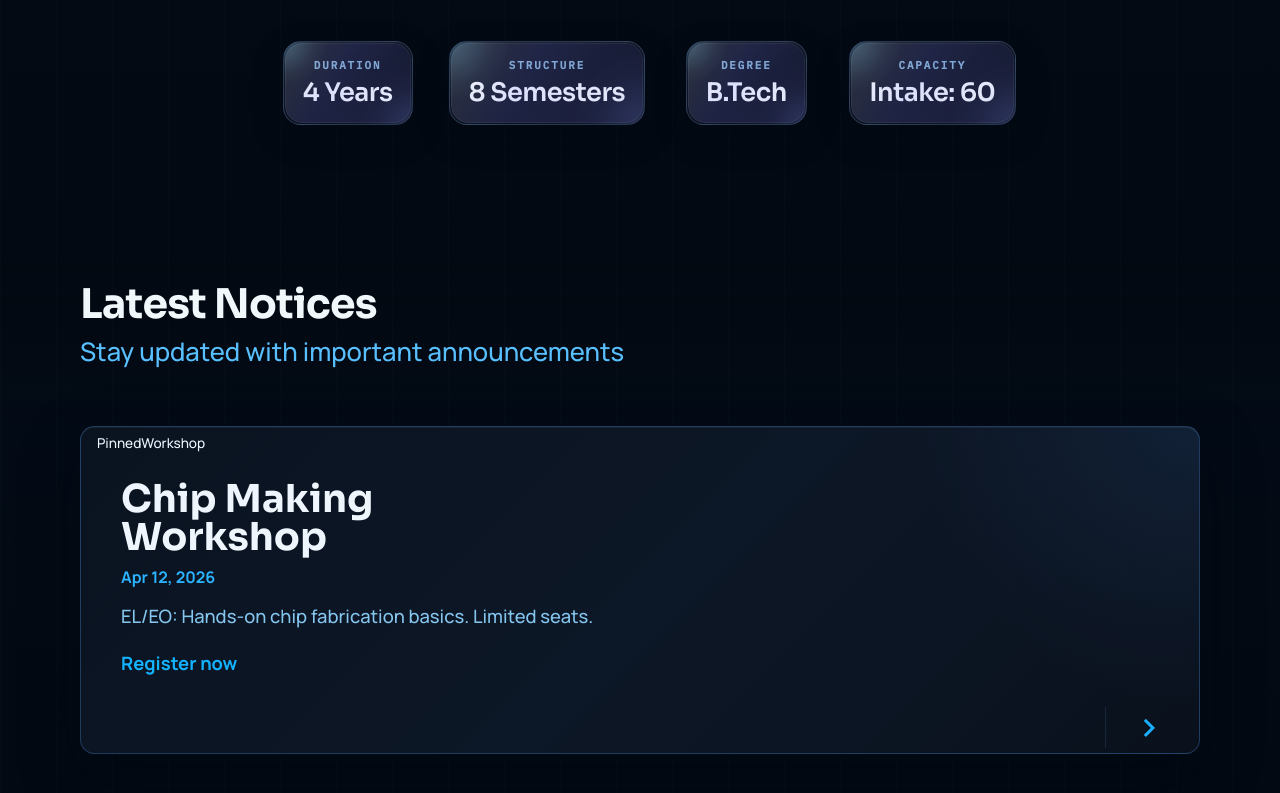
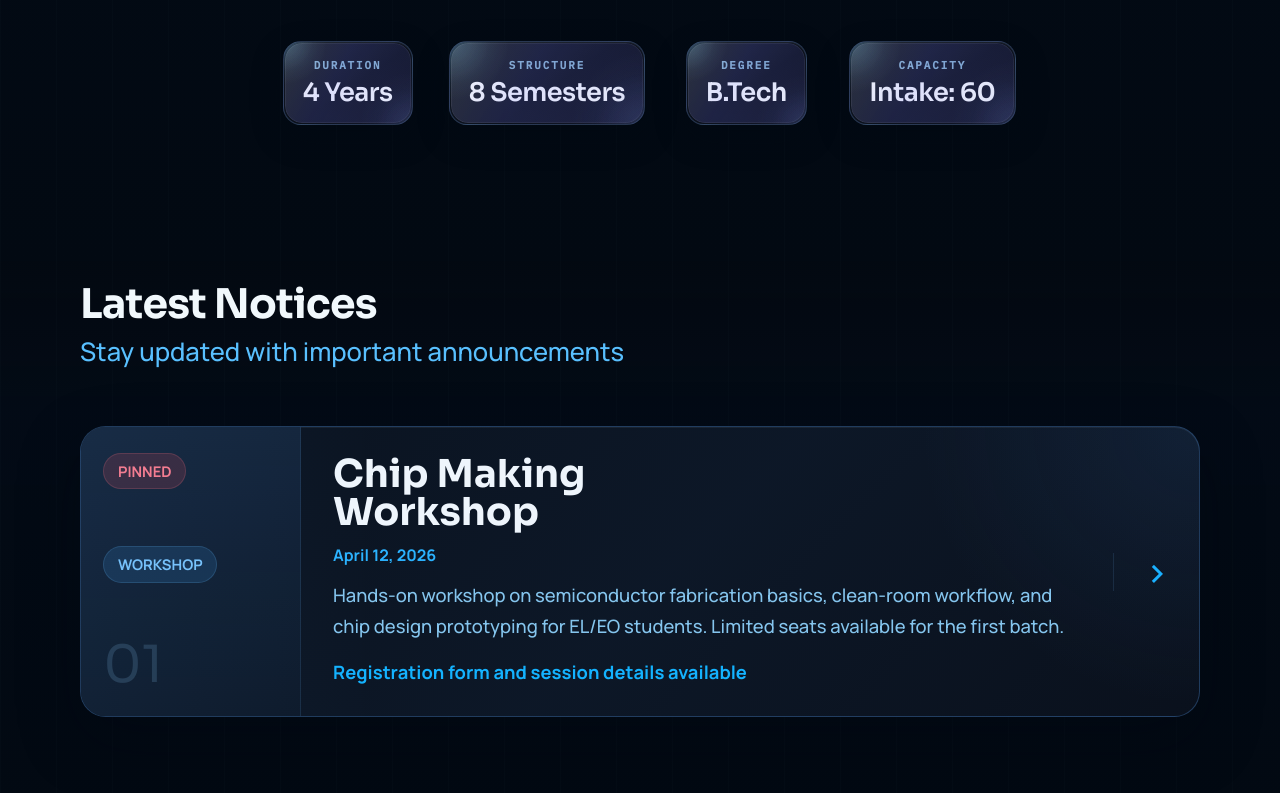
Before and after one commit to rohankishore/elweb, a React (Vite) app: page / in a window 1280 px wide. Shown: the part 3306-4099 px from the top of the page. Built offline with nearby package versions, Linux system fonts and the light colour scheme.

Commit message:
compress tiles for mob

```diff
--- a/src/App.css
+++ b/src/App.css
@@ -685,56 +685,32 @@ h2 {
   position: relative;
 }
 
-  .notices-feature-card {
-    grid-template-columns: 1fr;
-    min-height: 0;
-    padding: 0.35rem 0.5rem 0.3rem 0.5rem;
-    border-radius: 0.9rem;
-  }
-  .notices-head {
-    width: 100%;
-  }
-  .notices-meta {
-    flex-direction: row;
-    align-items: center;
-    padding: 0.1rem 0.5rem 0 0.5rem;
-    border-right: none;
-    border-bottom: none;
-    background: none;
-    font-size: 0.85rem;
-  }
-  .notices-meta::after {
-    display: none;
-  }
-  .notice-copy {
-    padding: 0.08rem 0.5rem 0.18rem 0.5rem;
-  }
-  .notice-copy h3 {
-    font-size: 0.98rem;
-    margin-bottom: 0.08rem;
-    line-height: 1.1;
-  }
-  .notice-date {
-    font-size: 0.82rem;
-    margin-bottom: 0.08rem;
-    line-height: 1.1;
-  }
-  .notice-description {
-    font-size: 0.89rem;
-    margin-bottom: 0.08rem;
-    line-height: 1.15;
-  }
-  .notice-linkline {
-    font-size: 0.89rem;
-    margin-bottom: 0;
-    line-height: 1.1;
-  }
-  .notice-arrow {
-    justify-self: end;
-    min-width: 0;
-    padding: 0 0.5rem 0.18rem 0.5rem;
-    border-left: none;
-  }
+.notices-feature-card::before {
+  content: '';
+  position: absolute;
+  inset: 0;
+  background: linear-gradient(90deg, rgba(68, 124, 185, 0.08), transparent 26%);
+  pointer-events: none;
+}
+
+.notices-meta {
+  display: flex;
+  flex-direction: column;
+  align-items: flex-start;
+  justify-content: space-between;
+  flex-wrap: wrap;
+  gap: 0.7rem;
+  margin: 0;
+  padding: 1.6rem 1.4rem;
+  border-right: 1px solid rgba(78, 124, 177, 0.2);
+  background: linear-gradient(180deg, rgba(21, 39, 63, 0.9) 0%, rgba(13, 26, 43, 0.86) 100%);
+}
+
+.notice-tag {
+  display: inline-flex;
+  align-items: center;
+  padding: 0.45rem 0.85rem;
+  border-radius: 999px;
   border: 1px solid rgba(96, 174, 233, 0.2);
   background: rgba(32, 74, 116, 0.46);
   color: #7ac6ff;
--- a/src/App.jsx
+++ b/src/App.jsx
@@ -336,11 +336,12 @@ function App() {
           </div>
           <div className="notice-copy">
             <h3>Chip Making Workshop</h3>
-            <p className="notice-date">Apr 12, 2026</p>
+            <p className="notice-date">April 12, 2026</p>
             <p className="notice-description">
-              EL/EO: Hands-on chip fabrication basics. Limited seats.
+              Hands-on workshop on semiconductor fabrication basics, clean-room workflow, and chip design
+              prototyping for EL/EO students. Limited seats available for the first batch.
             </p>
-            <p className="notice-linkline">Register now</p>
+            <p className="notice-linkline">Registration form and session details available</p>
           </div>
           <span className="notice-arrow" aria-hidden="true">›</span>
         </div>
```
